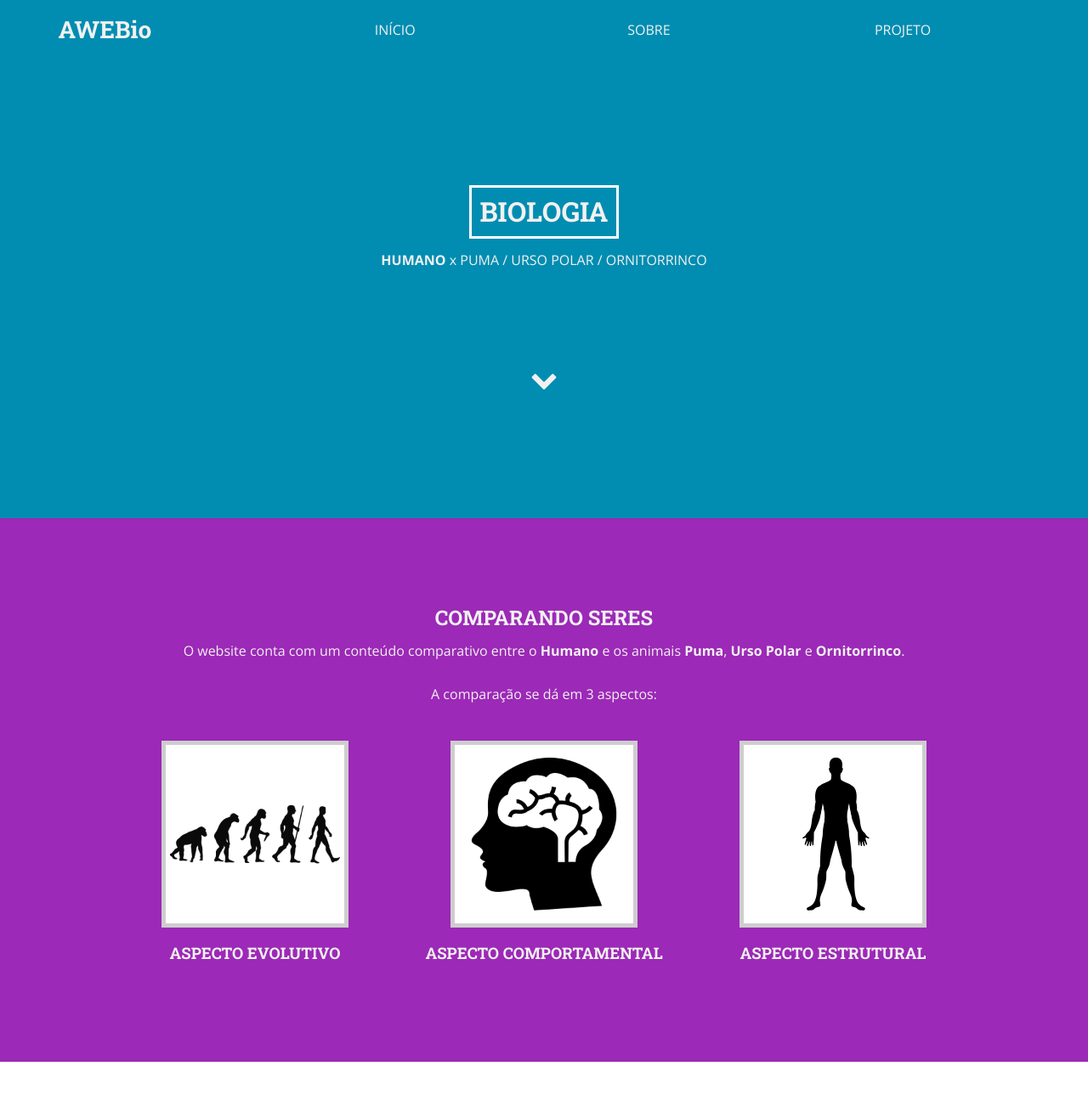
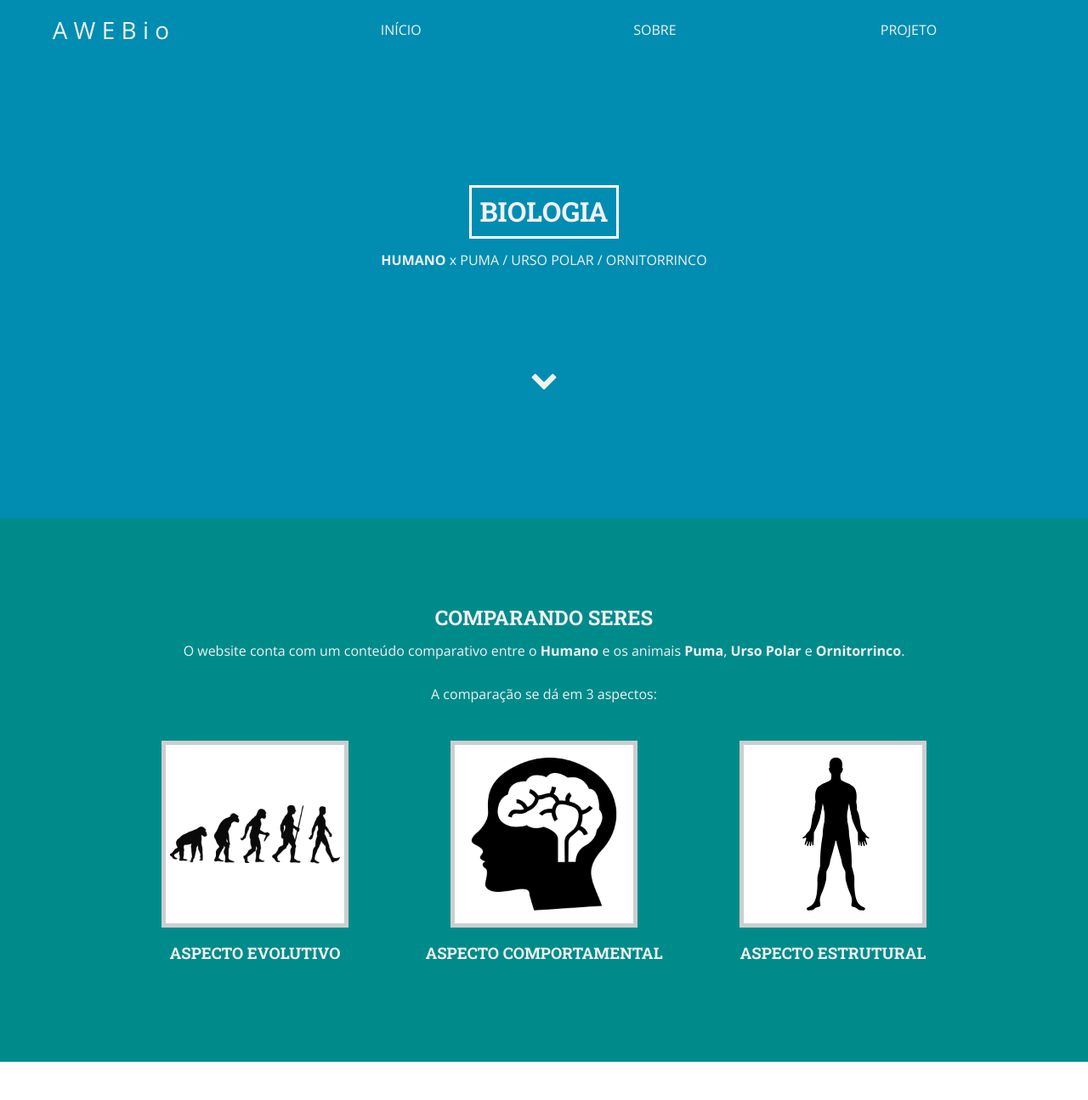
Before and after one commit to allanlimadev/aweb.io, a plain HTML site: page index.html in a window 1280 px wide. Shown: the top 1295 px of the page at 85% size. Drawn offline with nearby package versions, Linux system fonts and the light colour scheme.

Commit message:
Mudanças no design da página inicial

```diff
--- a/css/index.css
+++ b/css/index.css
@@ -21,9 +21,8 @@ h1, h2, h3 {
 	background-color: #008db1;
 }
 .navigation > a {
-	font-family: 'Roboto Slab', Helvetica, Arial, sans-serif;
+	font-family: 'Open Sans', Helvetica, Arial, sans-serif;
 	font-size: 28px;
-	font-weight: 700;
 	color: #f1f1f1;
 	text-decoration: none;
 }
@@ -55,7 +54,7 @@ h1, h2, h3 {
 }
 /* FEATURES */
 #features {
-	background-color: #9c29b7;
+	background-color: #008b8b;
 	color: #f1f1f1;
 }
 #aspects {
@@ -84,7 +83,7 @@ h1, h2, h3 {
 /* FOOTER */
 footer {
 	padding: 20px;
-	background-color: #008db1;
+	background-color: #4d4d4d;
 	text-align: center;
 	color: #f1f1f1;
 }
--- a/index.html
+++ b/index.html
@@ -11,7 +11,7 @@
 </head>
 <body>
 	<nav class="container navigation">
-		<a href="#">AWEBio</a>
+		<a href="#">A W E B i o</a>
 		<ul class="container">
 			<li><a href="#">INÍCIO</a></li>
 			<li><a href="#">SOBRE</a></li>
@@ -63,7 +63,7 @@
 	</section>
 
 	<footer>
-		AWEBio <i class="fa fa-heart" aria-hidden="true"></i>
+		A W E B i o &nbsp; <i class="fa fa-heart" aria-hidden="true"></i>
 	</footer>
 </body>
 </html>
```
